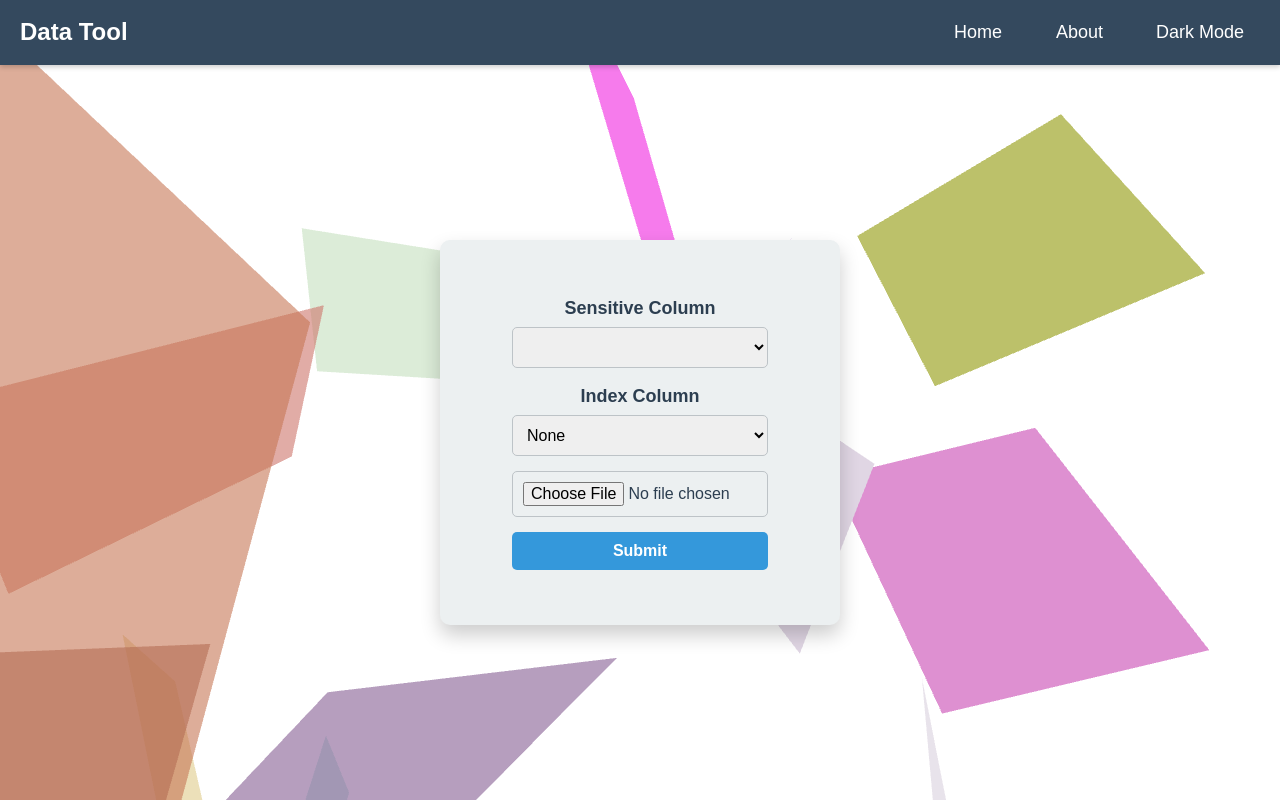
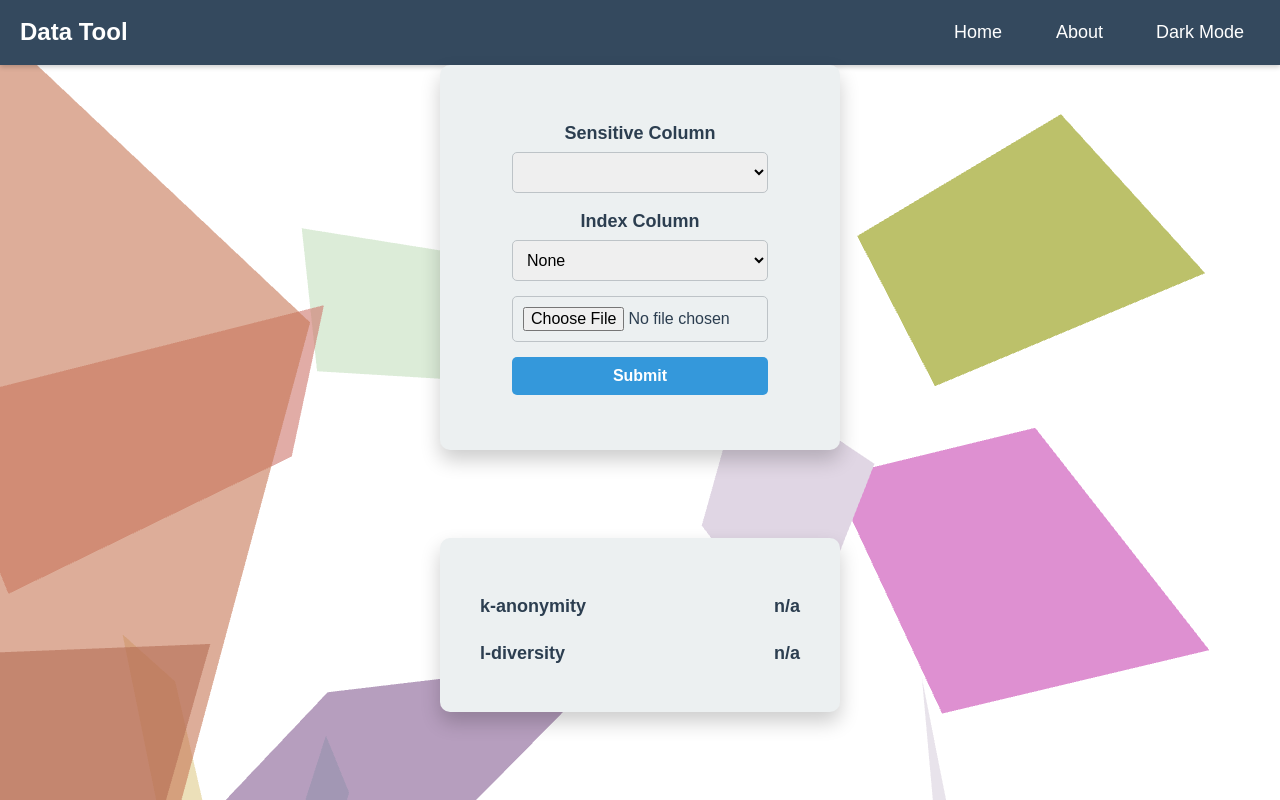
Before and after one commit to boxabll/cs312project, a React (Vite) app in the folder client/: page / in a window 1280 px wide. Built offline with nearby package versions, Linux system fonts and the light colour scheme.

Commit message:
Finish client

```diff
--- a/client/src/App.css
+++ b/client/src/App.css
@@ -91,6 +91,7 @@ button.nav-link:hover {
   height: 100%;
   width: 100%;
   position: relative;
+
 }
 
 .form-container {
@@ -184,3 +185,25 @@ button.nav-link:hover {
 .app-container.dark .toggle-button {
   color: #ecf0f1;
 }
+
+.data-row {
+  display: flex;
+  flex-direction: row;
+  align-items: center;
+  width: 100%;
+}
+
+.data-label {
+  width: -webkit-fill-available;
+  text-align: left;
+}
+
+.data-value {
+  text-align: right;
+  display: block;
+  margin: 15px 0 5px;
+  font-size: 18px;
+  font-weight: bold;
+  color: #2c3e50; /* Darker text color for better visibility */
+  width: -webkit-fill-available;
+}
--- a/client/src/App.jsx
+++ b/client/src/App.jsx
@@ -16,6 +16,9 @@ function App() {
   const [indexColumn, setIndexColumn] = useState('');
   const [darkMode, setDarkMode] = useState(false);
 
+  const [kanon, setKanon] = useState();
+  const [ldiverse, setLdiverse] = useState();
+
   useEffect(() => {
     if (file) {
       console.log(file);
@@ -32,13 +35,34 @@ function App() {
         const text = reader.result;
         const encoded = btoa(text);
         setFileEncoded(encoded);
-        console.log('file encoded:', fileEncoded);
       };
       reader.readAsText(file);
+    }
+  }, [file]);
 
+  useEffect(() => {
+    if (fileEncoded) {
+      console.log('file encoded:', fileEncoded);
+    }
+  }, [fileEncoded])
+
+  useEffect(() => {
+    if (kanon) {
+      console.log("k anonymity: ", kanon)
+    }
+  }, [kanon])
+
+  useEffect(() => {
+    if (ldiverse) {
+      console.log("l diversity: ", ldiverse)
+    }
+  }, [ldiverse])
+
+  useEffect(() => {
+    if (columnOptions) {
       setSensitiveColumn(columnOptions[0]);
     }
-  }, [file]);
+  }, [columnOptions])
 
   const handleSubmit = async (e) => {
     e.preventDefault();
@@ -73,6 +97,9 @@ function App() {
 
       const responseData = await response.json();
       console.log('API Response:', responseData);
+
+      setKanon(responseData.min_k_anonymity)
+      setLdiverse(responseData.min_l_diversity)
     }
     catch (error) {
       console.error('Error:', error);
@@ -141,6 +168,28 @@ function App() {
           <input className="submit-button" type="submit" value="Submit" />
         </form>
       </div>
+      <div
+        className="form-container results-wrapper"
+      >
+        <div className="form">
+          <div className="data-row">
+            <div className="label data-label">
+              k-anonymity
+            </div>
+            <div className="data-value">
+              {kanon ? kanon : "n/a"}
+            </div>
+          </div>
+          <div className="data-row">
+            <div className="label data-label">
+              l-diversity
+            </div>
+            <div className="data-value">
+              {ldiverse ? ldiverse : "n/a"}
+            </div>
+          </div>
+        </div>
+      </div>
     </div>
   );
 }
```
